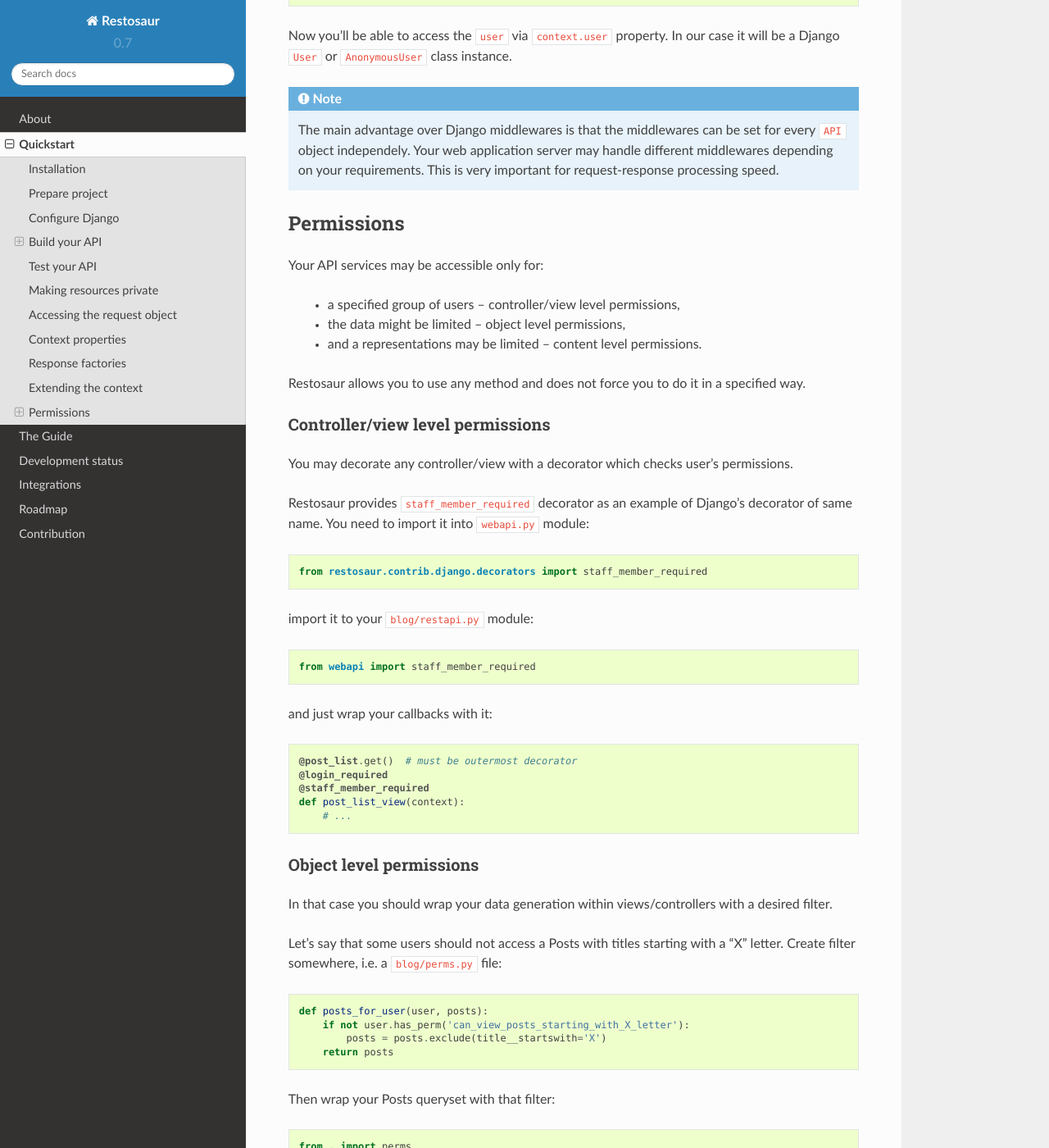
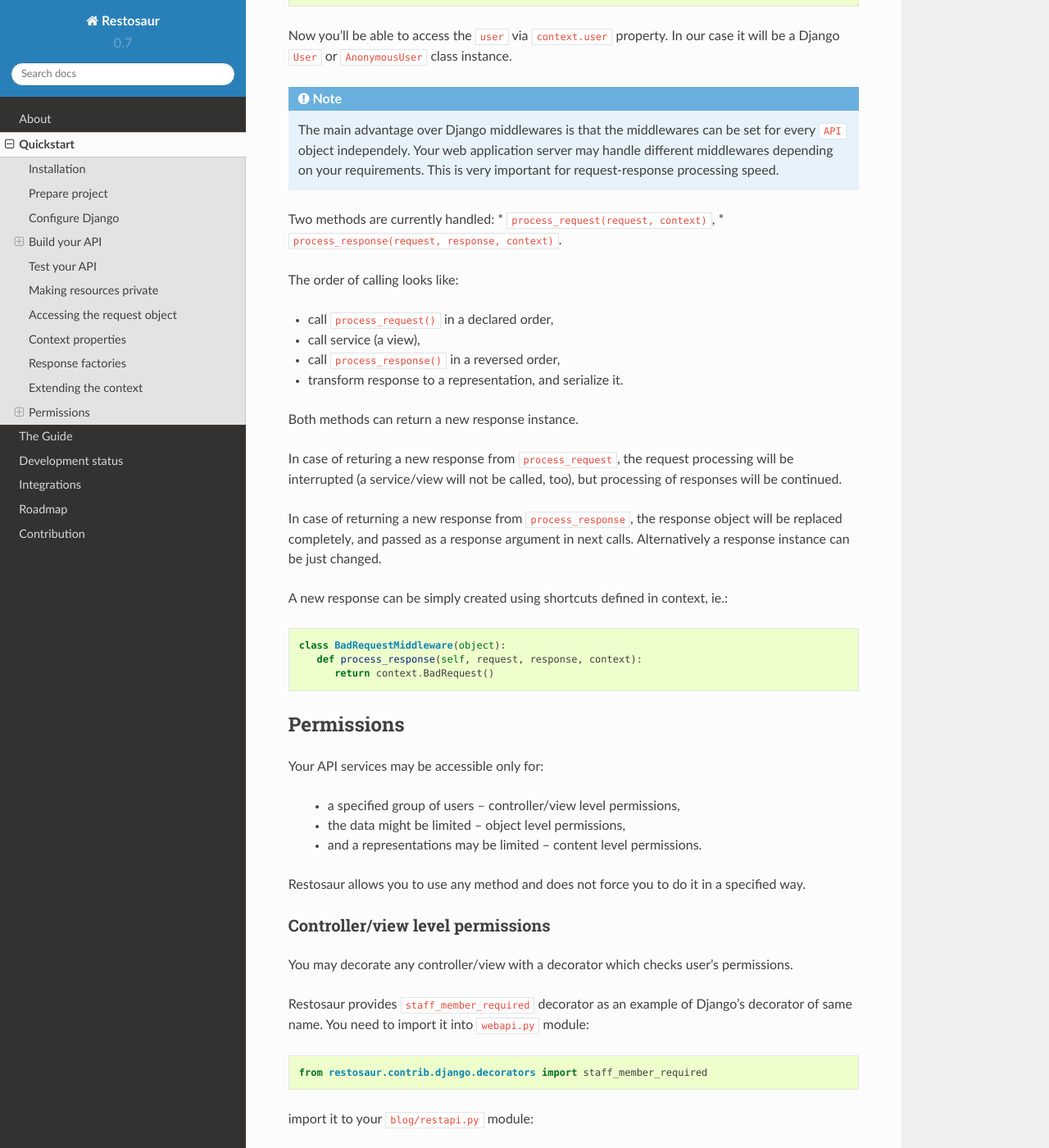
Before and after one commit to marcinn/restosaur, a Sphinx documentation site: the page built from docs/source/quickstart.rst, in a window 1280 px wide and 1400 px high, scrolled down 10647 px. Shown: the whole window at 82% size. Built offline with Sphinx 7.4.7 and the Read the Docs theme 2.0.0, drawn with Linux system fonts in a browser that asks for light colours; pages that are not in the unit, such as notebooks, are missing from menus.

Commit message:
(middlewares) removed support for breaking middleware processing by returing False; fixed handling response objects returned from middleware methods

```diff
--- a/docs/source/quickstart.rst
+++ b/docs/source/quickstart.rst
@@ -539,6 +539,39 @@
     processing speed.
 
 
+Two methods are currently handled:
+* ``process_request(request, context)``,
+* ``process_response(request, response, context)``.
+
+The order of calling looks like:
+
+* call ``process_request()`` in a declared order,
+* call service (a view),
+* call ``process_response()`` in a reversed order,
+* transform response to a representation, and serialize it.
+
+Both methods can return a new response instance.
+
+In case of returing a new response from ``process_request``,
+the request processing will be interrupted (a service/view
+will not be called, too), but processing of responses will
+be continued.
+
+In case of returning a new response from ``process_response``,
+the response object will be replaced completely, and passed
+as a response argument in next calls. Alternatively a response
+instance can be just changed.
+
+A new response can be simply created using shortcuts defined
+in context, ie.:
+
+.. code:: python
+
+   class BadRequestMiddleware(object):
+      def process_response(self, request, response, context):
+         return context.BadRequest()
+
+
 Permissions
 ^^^^^^^^^^^
 
--- a/setup.py
+++ b/setup.py
@@ -1,7 +1,7 @@
 from setuptools import setup, find_packages
 
 setup(name='restosaur',
-      version='0.7.0b6',
+      version='0.7.0b7',
       description='Framework independent RESTful library',
       classifiers=[
         "Development Status :: 4 - Beta",
```
Also changed, not shown: 2 other files.
